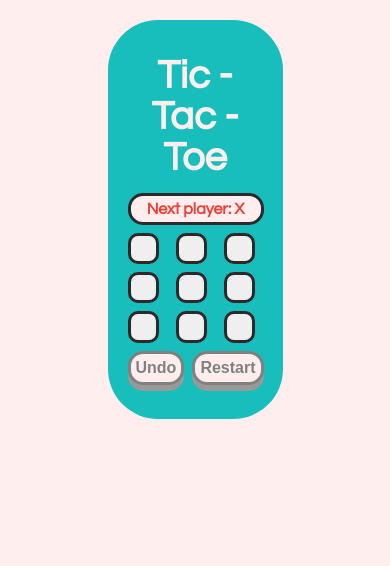
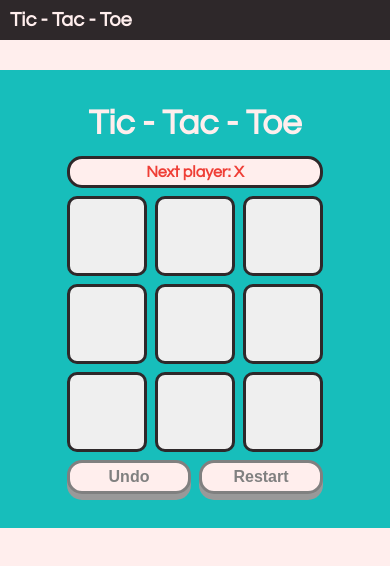
Before and after one commit to KyGuy2002/server-list, a React app: page / in a window 390 px wide. Built offline with nearby package versions, Linux system fonts and the light colour scheme.

Commit message:
responsive

```diff
--- /dev/null
+++ b/src/components/Header.js
@@ -0,0 +1,12 @@
+import React from 'react';
+import '../scss/header.scss';
+
+export default function Header() {
+    return (
+        <header>
+
+            <h1>Tic - Tac - Toe</h1>
+
+        </header>
+    );
+}
--- a/src/index.js
+++ b/src/index.js
@@ -2,10 +2,17 @@ import React from 'react';
 import ReactDOM from 'react-dom/client';
 import './scss/index.scss';
 import Game from './components/Game.js';
+import Header from './components/Header.js';
 
+
+function Root() {
+    return (<>
+        <Header/>
+        <Game/>
+    </>)
+}
+
+
+// Render
 const root = ReactDOM.createRoot(document.getElementById("root"));
-root.render(
-    // Header
-    <Game/>
-    // Footer
-);
+root.render (<Root/>)
--- a/src/scss/animations.scss
+++ /dev/null
@@ -1,7 +0,0 @@
-@keyframes tilt-shaking {
-    0% { transform: rotate(0deg); }
-    25% { transform: rotate(5deg); }
-    50% { transform: rotate(0eg); }
-    75% { transform: rotate(-5deg); }
-    100% { transform: rotate(0deg); }
-}
--- a/src/scss/global.scss
+++ b/src/scss/global.scss
@@ -1,2 +1,13 @@
 @import "./color.scss";
-@import "./animations.scss";
+
+
+html,
+html > body,
+html > body > div.root {
+    margin: 0;
+    padding: 0;
+    box-sizing: border-box;
+    overflow: auto;
+    font: 14px "Century Gothic", Futura, sans-serif;
+    background-color: $white;
+}
--- /dev/null
+++ b/src/scss/header.scss
@@ -0,0 +1,18 @@
+@import "./global.scss";
+
+
+header {
+  width: 100vw;
+  height: 40px;
+  display: flex;
+  background-color: $black;
+  padding: 0 10px;
+  box-sizing: border-box;
+
+  h1 {
+    color: $white;
+    font-size: 20px;
+    margin: auto 0;
+  }
+
+}
--- a/src/scss/index.scss
+++ b/src/scss/index.scss
@@ -1,28 +1,25 @@
 @import "./global.scss";
-
-body {
-  font: 14px "Century Gothic", Futura, sans-serif;
-  margin: 20px;
-  background-color: $white;
-  box-sizing: border-box;
-}
-
 
 
 .game {
   margin: auto;
+  margin-top: 30px;
   background-color: $blue;
-  border-radius: 50px;
-  width: 50%;
-  height: 50%;
+  border-radius: 30px;
+  width: clamp(400px, 50%, 600px);
   box-sizing: border-box;
   overflow: auto;
   padding: 20px;
 
+  @media (max-width: 550px) {
+    width: 100vw;
+    border-radius: 0;
+  }
+
   > h1 {
     box-sizing: border-box;
     color: $white;
-    font-size: 40px;
+    font-size: clamp(35px, 3.7vw, 50px);
     text-align: center;
     margin: 15px 0;
   }
@@ -92,9 +89,9 @@ body {
         color: transparent;
         text-align: center;
         aspect-ratio: 1;
-        width: 8vw;
+        width: clamp(80px, 8vw, 100px);
         color: $black;
-        font-size: 5vw;
+        font-size: clamp(60px, 5vw, 75px);
         font-weight: 600;
       }
     }
```
